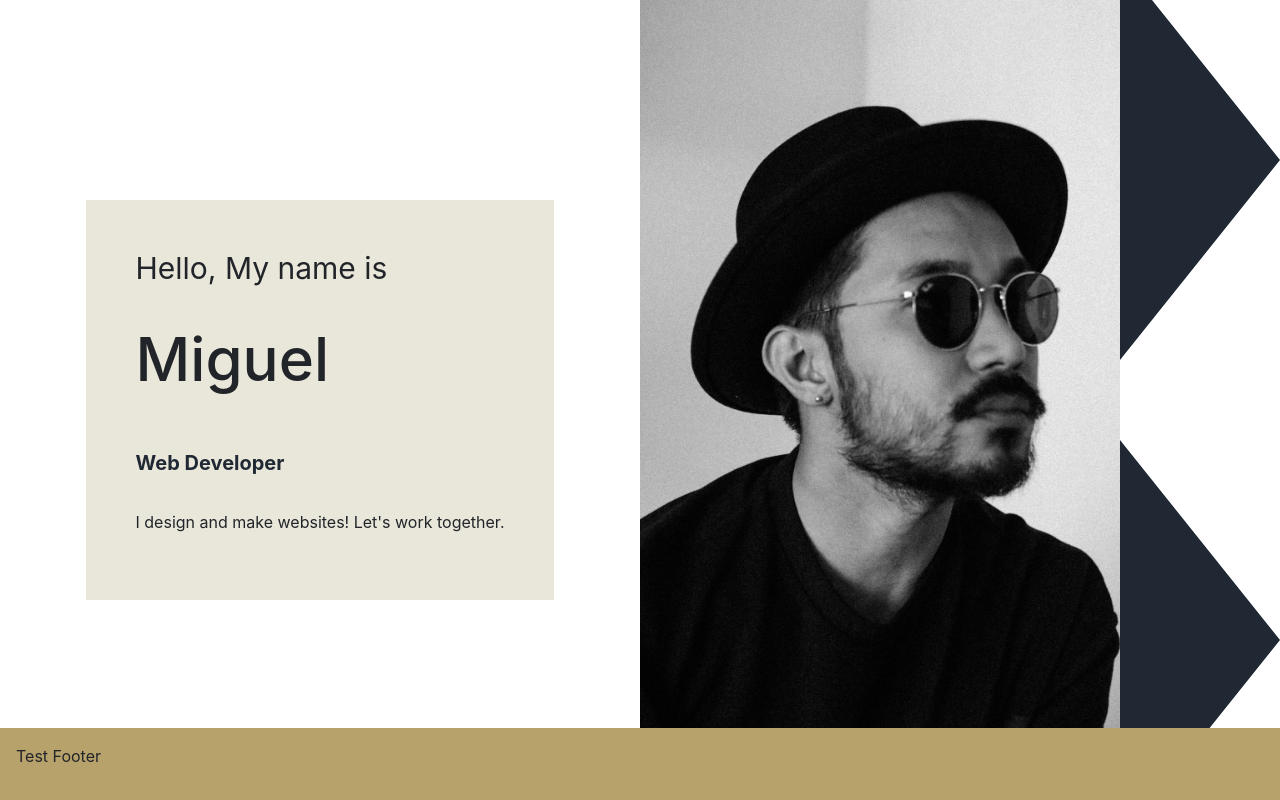
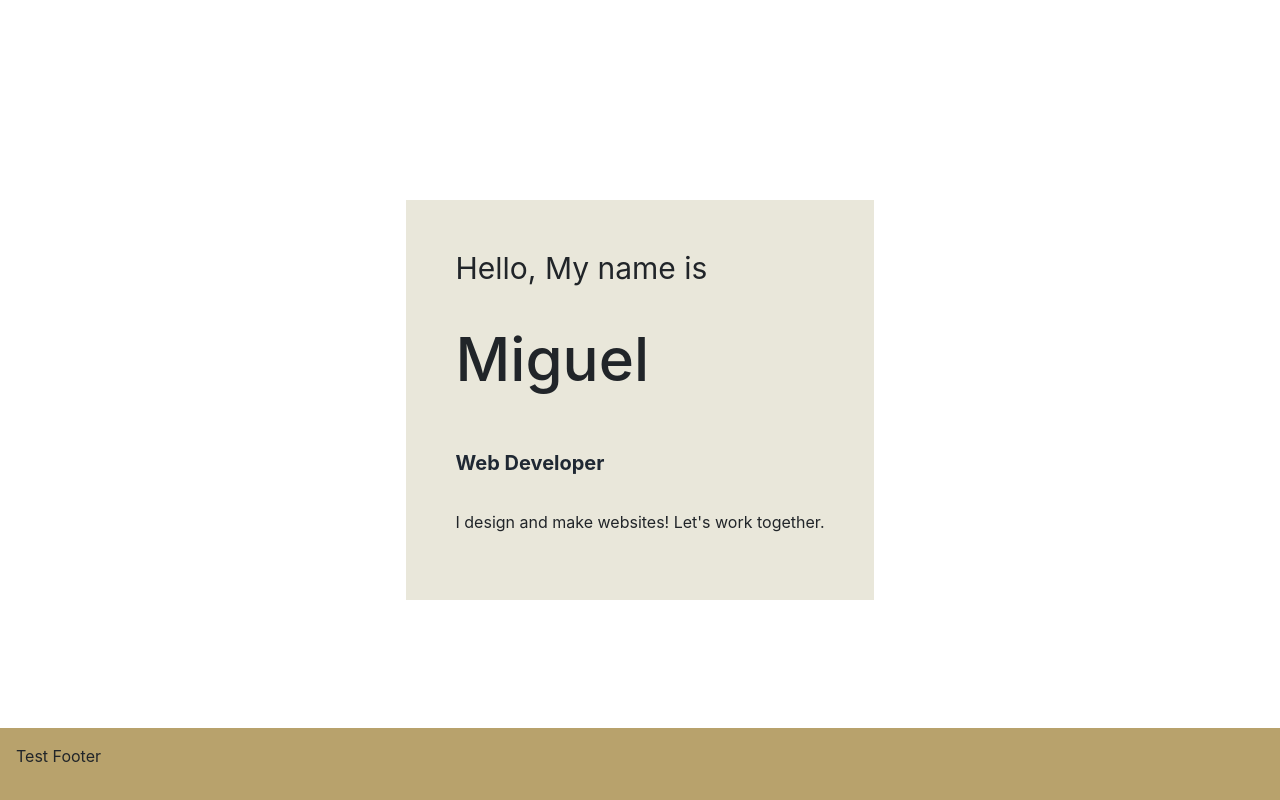
Before and after one commit to miguelxosorio/hello-there, a React (Create React App) app: page / in a window 1280 px wide. Built offline with nearby package versions, Linux system fonts and the light colour scheme.

Commit message:
removed bg photo in about component

```diff
--- a/src/components/About/about.css
+++ b/src/components/About/about.css
@@ -23,10 +23,10 @@
     justify-content: center;
 }
 
-.about-right {
+/* .about-right {
     flex: 1;
     position: relative;
-}
+} */
 
 .about-left-wrapper {
     padding: 50px;
@@ -93,13 +93,13 @@
     position: absolute;
 }
 
-.about-bg {
+/* .about-bg { */
     /* https://bennettfeely.com/clippy/ */
-    clip-path: polygon(20% 0%, 0% 20%, 30% 50%, 0% 80%, 20% 100%, 50% 70%, 80% 100%, 100% 80%, 70% 50%, 100% 20%, 80% 0%, 45% 0);
+    /* clip-path: polygon(20% 0%, 0% 20%, 30% 50%, 0% 80%, 20% 100%, 50% 70%, 80% 100%, 100% 80%, 70% 50%, 100% 20%, 80% 0%, 45% 0);
     background-color: var(--charcoal);
     width: 100%;
     height: 100%;
     position: absolute;
     top: 0;
     right: 0;
-}
+} */
--- a/src/components/About/index.js
+++ b/src/components/About/index.js
@@ -1,6 +1,5 @@
 import React from 'react';
 import './about.css';
-import dp from "../../assets/display-photo/dp.jpg"
 
 function About() {
   return (
@@ -24,10 +23,10 @@ function About() {
             </p>
         </div>
       </div>
-      <div className="about-right">
+      {/* <div className="about-right">
       <div className="about-bg"></div>
           <img src={dp} alt="man with a hat" className="about-img"></img>
-      </div>
+      </div> */}
     </div>
   );
 }
```
